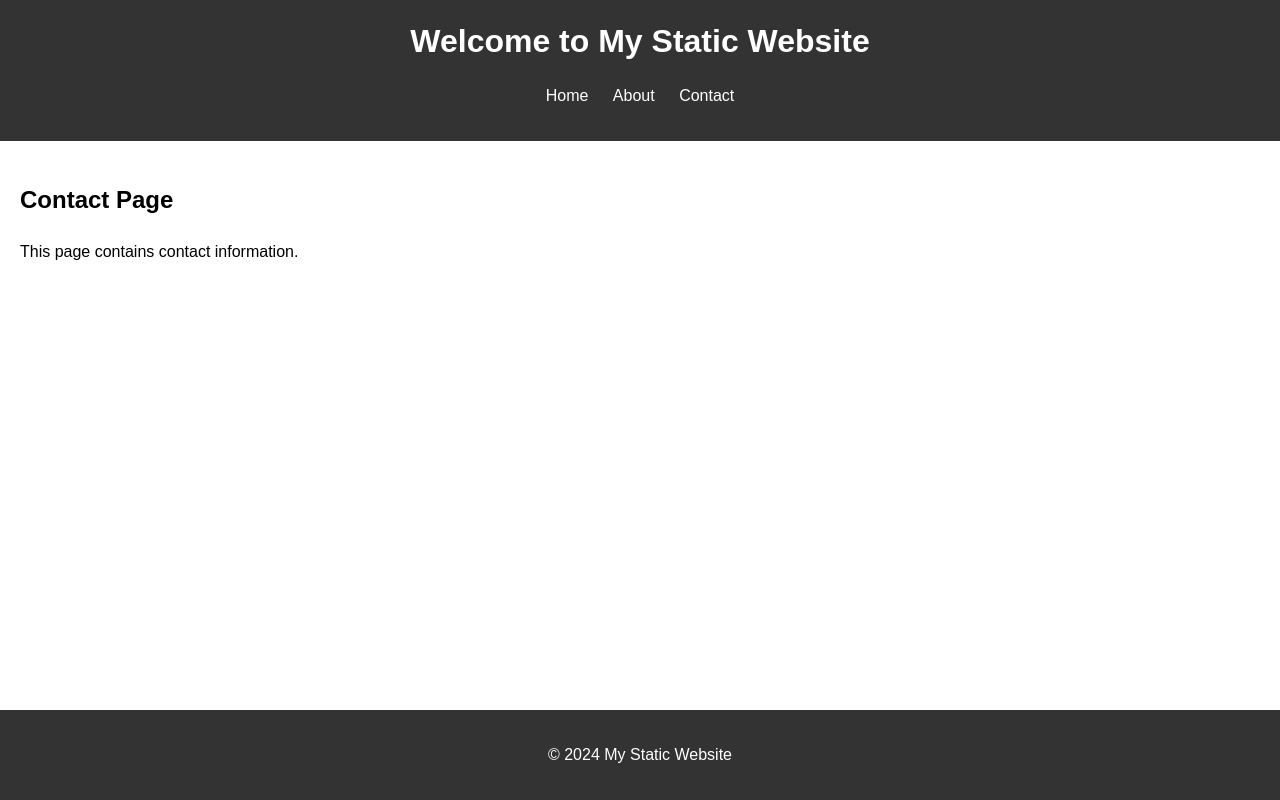
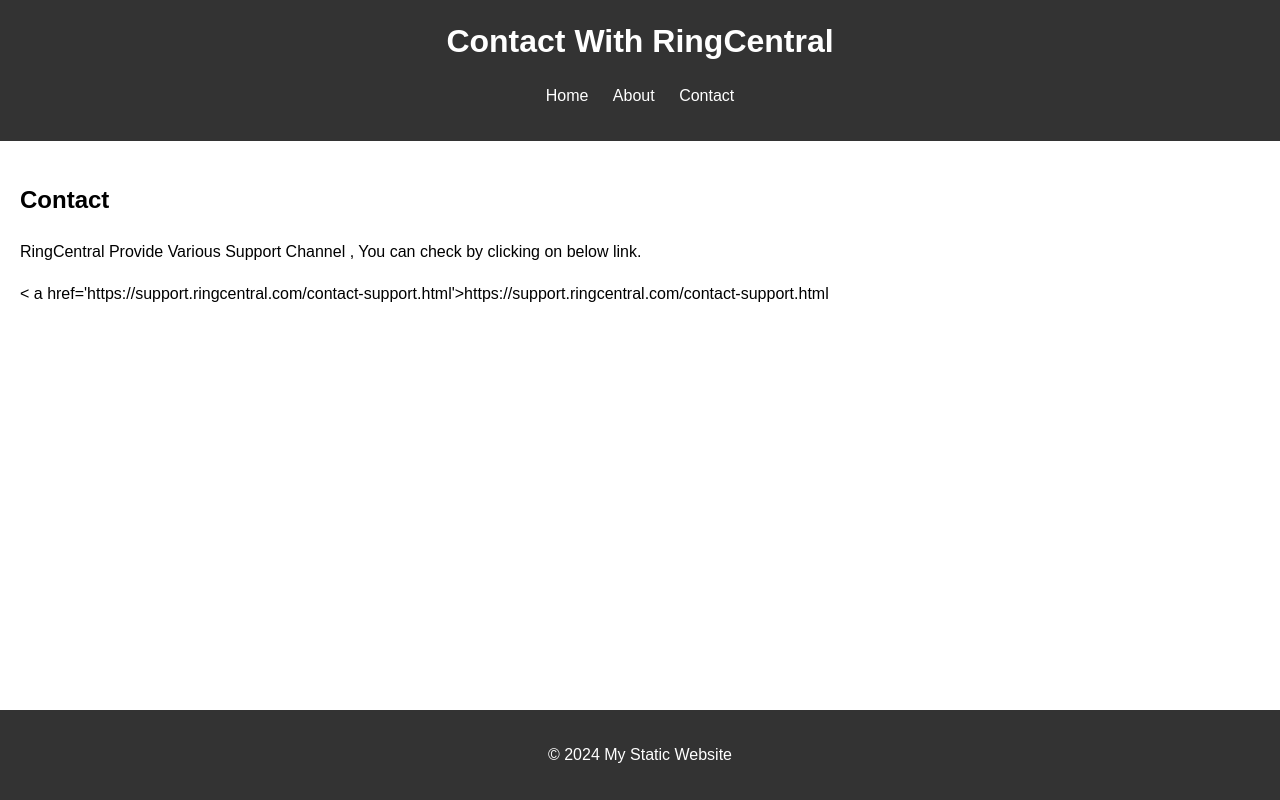
Before and after one commit to SushilMall/GitHub_pages, a plain HTML site: page contact.html in a window 1280 px wide. Drawn offline with Linux system fonts and the light colour scheme.

Commit message:
Update contact.html

```diff
--- a/contact.html
+++ b/contact.html
@@ -3,12 +3,12 @@
 <head>
     <meta charset="UTF-8">
     <meta name="viewport" content="width=device-width, initial-scale=1.0">
-    <title>Contact - My Static Website</title>
+    <title>Contact with RingCentral</title>
     <link rel="stylesheet" href="styles.css">
 </head>
 <body>
     <header>
-        <h1>Welcome to My Static Website</h1>
+        <h1>Contact With RingCentral</h1>
         <nav>
             <ul>
                 <li><a href="index.html">Home</a></li>
@@ -18,8 +18,9 @@
         </nav>
     </header>
     <main>
-        <h2>Contact Page</h2>
-        <p>This page contains contact information.</p>
+        <h2>Contact</h2>
+        <p>RingCentral Provide Various Support Channel , You can check by clicking on below link.</p>
+< a href='https://support.ringcentral.com/contact-support.html'>https://support.ringcentral.com/contact-support.html</a>
     </main>
     <footer>
         <p>&copy; 2024 My Static Website</p>
```
